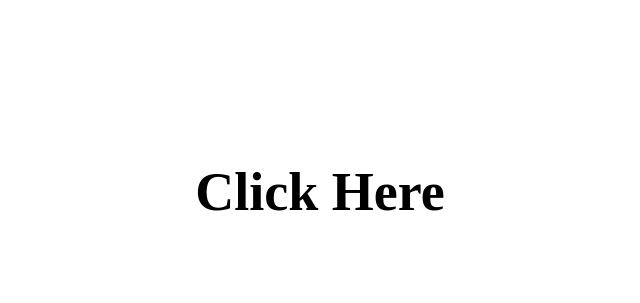
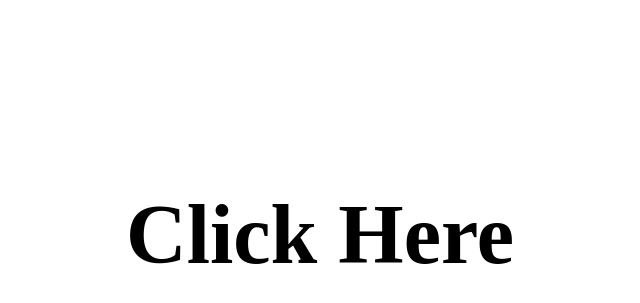
Before and after one commit to enyusu/enyusu.github.com, a Jekyll site: the page paytm-coupons/index.html, which Jekyll copies as it is, in a window 1280 px wide. Shown: the top 303 px of the page, without its empty margins (320-960 px from the left). Built offline with Jekyll 4.4.1, drawn with Linux system fonts in a browser that asks for light colours.

Commit message:
Update index.html

```diff
--- a/paytm-coupons/index.html
+++ b/paytm-coupons/index.html
@@ -1,6 +1,6 @@
 <html lang="en" prefix="og: http://ogp.me/ns#" prefix="og: http://ogp.me/ns#">
 <head>
-	<style>h1 { font-size: 54px;}</style>
+	<style>h1 { font-size: 84px;}</style>
 <meta charset="UTF-8" />
 <title>Free Recharge Contest</title>
 
```
